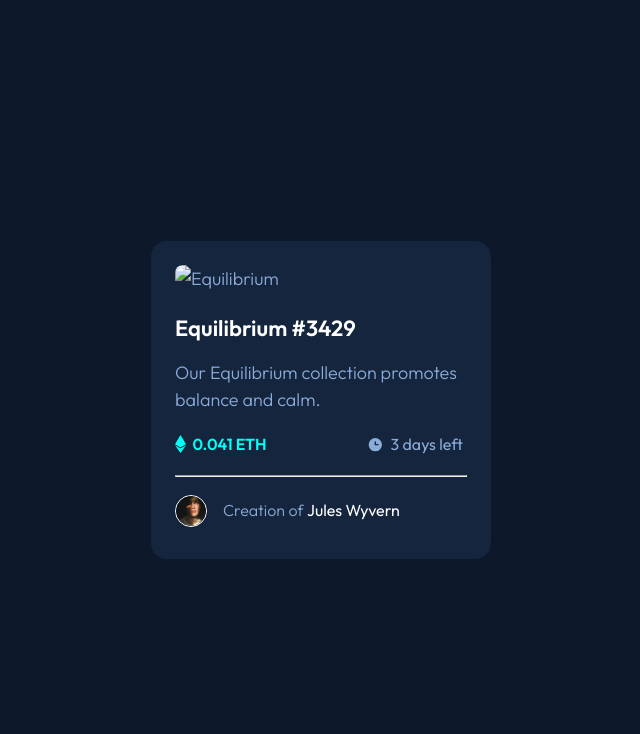
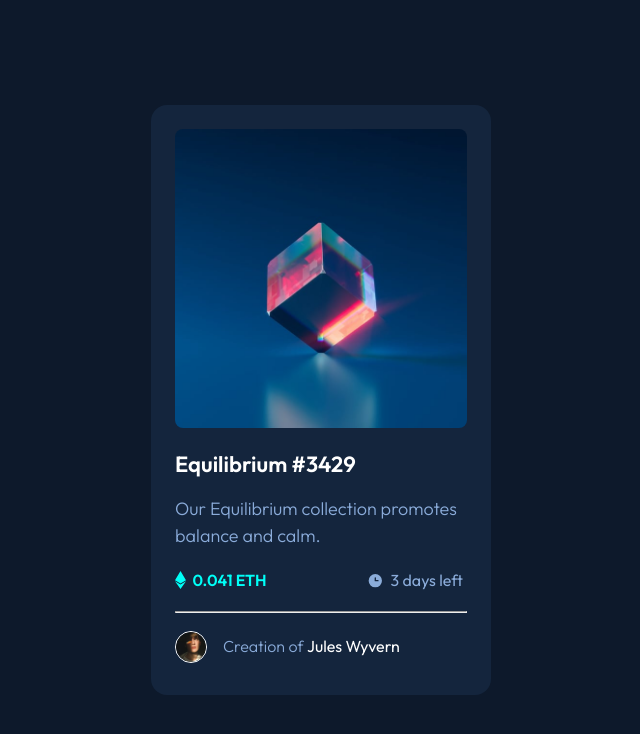
Before and after one commit to TrystaRaye/nft-preview-card, a plain HTML site: page index.html in a window 1280 px wide. Shown: the whole page, without its empty margins (319-959 px from the left). Drawn offline with Linux system fonts and the light colour scheme; the site is published under a folder, as on GitHub Pages, so addresses that start at the root find nothing; a web font is replaced by a local one.

Commit message:
Add files via upload

```diff
--- a/index.html
+++ b/index.html
@@ -19,7 +19,7 @@
         <div class="card-wrapper">
           <div class="nft-card-main">
             <div class="image-and-overlay">
-              <img class="nft-image" src="/images/image-equilibrium.jpg"
+              <img class="nft-image" src="images/image-equilibrium.jpg"
               alt="Equilibrium">
               <div class="overlay">
                 <img src="images/icon-view.svg" alt="View">
```
